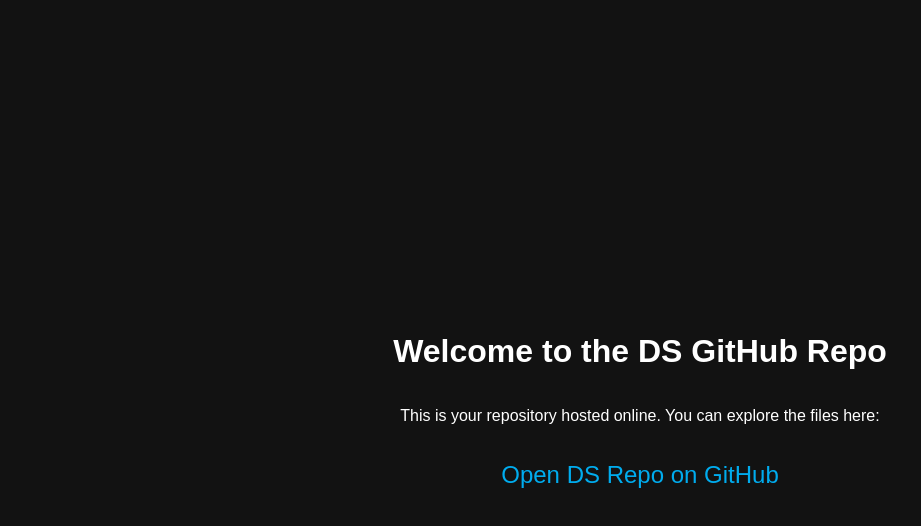
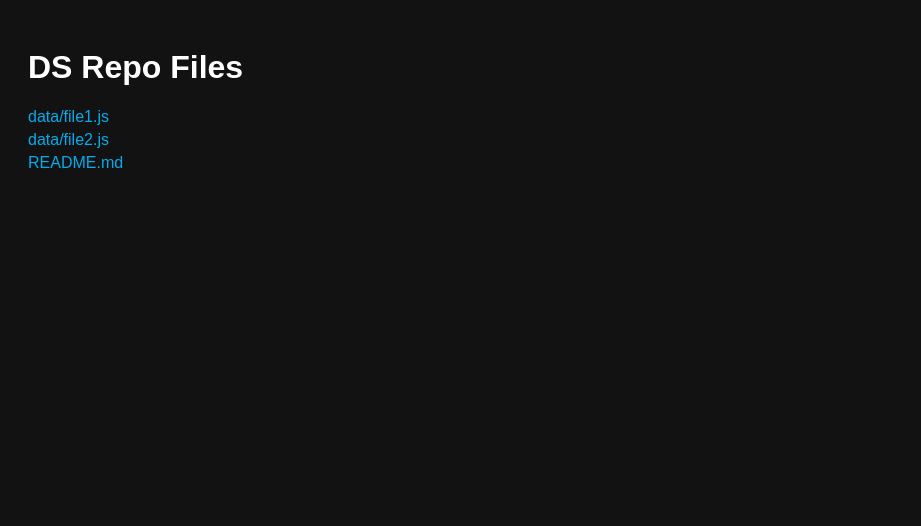
Before and after one commit to bluejamgit/ds, a website: page index.html in a window 1280 px wide. Shown: the whole page, without its empty margins (0-921 px from the left). Drawn offline with Linux system fonts and the light colour scheme.

Commit message:
Update index.html

```diff
--- a/index.html
+++ b/index.html
@@ -1,37 +1,34 @@
 <!DOCTYPE html>
 <html lang="en">
 <head>
-    <meta charset="UTF-8">
-    <title>DS Repo</title>
-    <style>
-        body {
-            font-family: Arial, sans-serif;
-            background-color: #121212;
-            color: #ffffff;
-            display: flex;
-            flex-direction: column;
-            align-items: center;
-            justify-content: center;
-            height: 100vh;
-            margin: 0;
-        }
-        a {
-            color: #00acee;
-            text-decoration: none;
-            font-size: 1.5em;
-            margin-top: 20px;
-        }
-        a:hover {
-            text-decoration: underline;
-        }
-        h1 {
-            text-align: center;
-        }
-    </style>
+<meta charset="UTF-8">
+<title>DS Repo Viewer</title>
+<style>
+body { font-family: Arial; background: #121212; color: #fff; padding: 20px; }
+a { color: #00acee; text-decoration: none; display: block; margin: 5px 0; }
+a:hover { text-decoration: underline; }
+</style>
 </head>
 <body>
-    <h1>Welcome to the DS GitHub Repo</h1>
-    <p>This is your repository hosted online. You can explore the files here:</p>
-    <a href="https://github.com/bluejamgit/ds" target="_blank">Open DS Repo on GitHub</a>
+<h1>DS Repo Files</h1>
+<div id="fileList"></div>
+
+<script>
+// List of files manually (or later dynamically)
+const files = [
+  "data/file1.js",
+  "data/file2.js",
+  "README.md"
+];
+
+const container = document.getElementById("fileList");
+files.forEach(f => {
+    const a = document.createElement("a");
+    a.href = `https://cdn.jsdelivr.net/gh/bluejamgit/ds/${f}`;
+    a.target = "_blank";
+    a.textContent = f;
+    container.appendChild(a);
+});
+</script>
 </body>
 </html>
```
